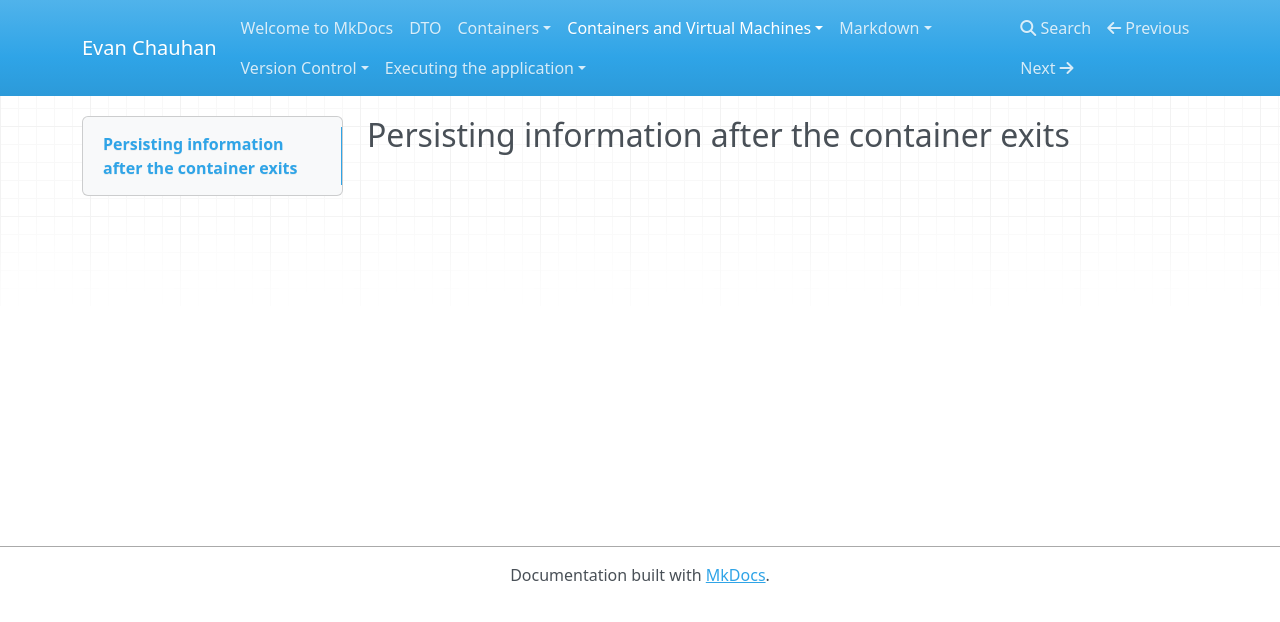
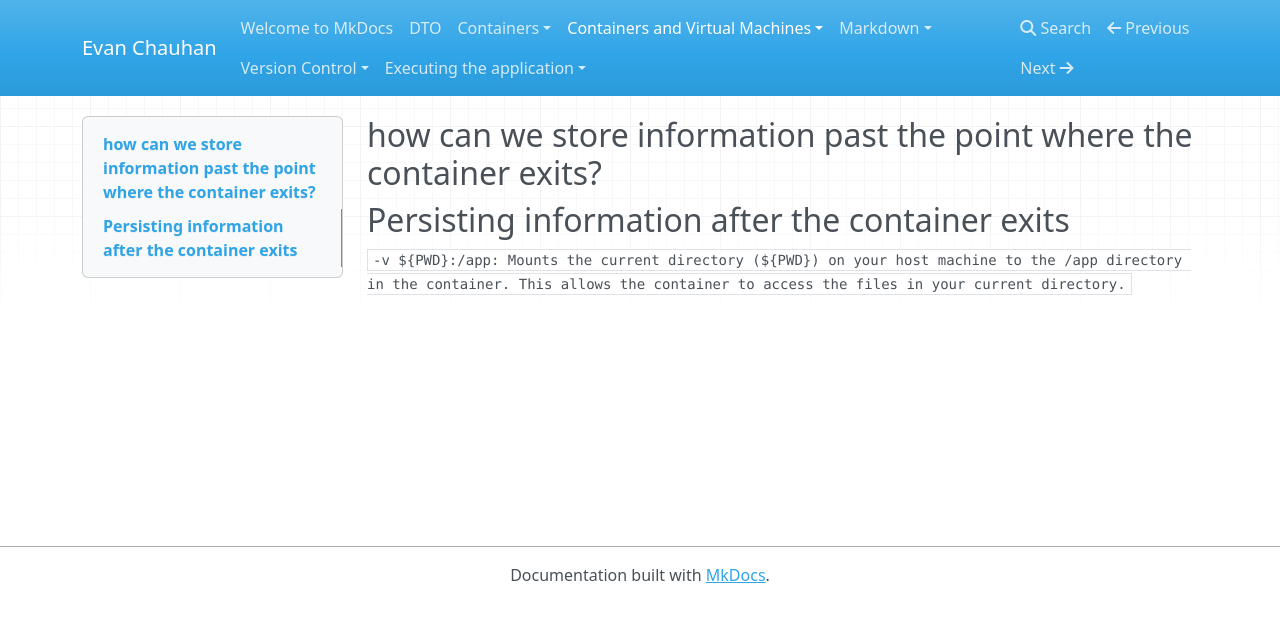
Before and after one commit to EvanChauhan/mydocs-site, an MkDocs documentation site: the page built from docs/Containers and Virtual Machines/Persistent storage of information/Docker Volumes.md, in a window 1280 px wide. Shown: the top 622 px of the page. Built offline with MkDocs 1.6.1, drawn with Linux system fonts in a browser that asks for light colours; nearby versions of some CDN libraries.

Commit message:
persisting container information each time the container runs

````diff
--- a/docs/Containers and Virtual Machines/Persistent storage of information/Docker Volumes.md
+++ b/docs/Containers and Virtual Machines/Persistent storage of information/Docker Volumes.md
@@ -1 +1,6 @@
+## how can we store information past the point where the container exits?
+
 ## Persisting information after the container exits
+
+``` -v ${PWD}:/app: Mounts the current directory (${PWD}) on your host machine to the /app directory in the container. This allows the container to access the files in your current directory.
+```
````
